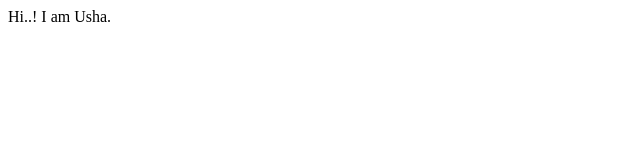
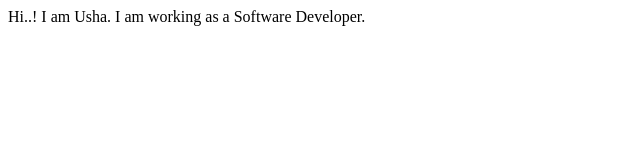
Before and after one commit to BGUsha/usha-portfolio, a plain HTML site: page index.html in a window 1280 px wide. Shown: the whole page, without its empty margins (0-640 px from the left). Drawn offline with Linux system fonts and the light colour scheme.

Commit message:
Update index.html

```diff
--- a/index.html
+++ b/index.html
@@ -7,5 +7,6 @@
 </head>
 <body>
     Hi..! I am Usha.
+    I am working as a Software Developer.
 </body>
 </html>
```
